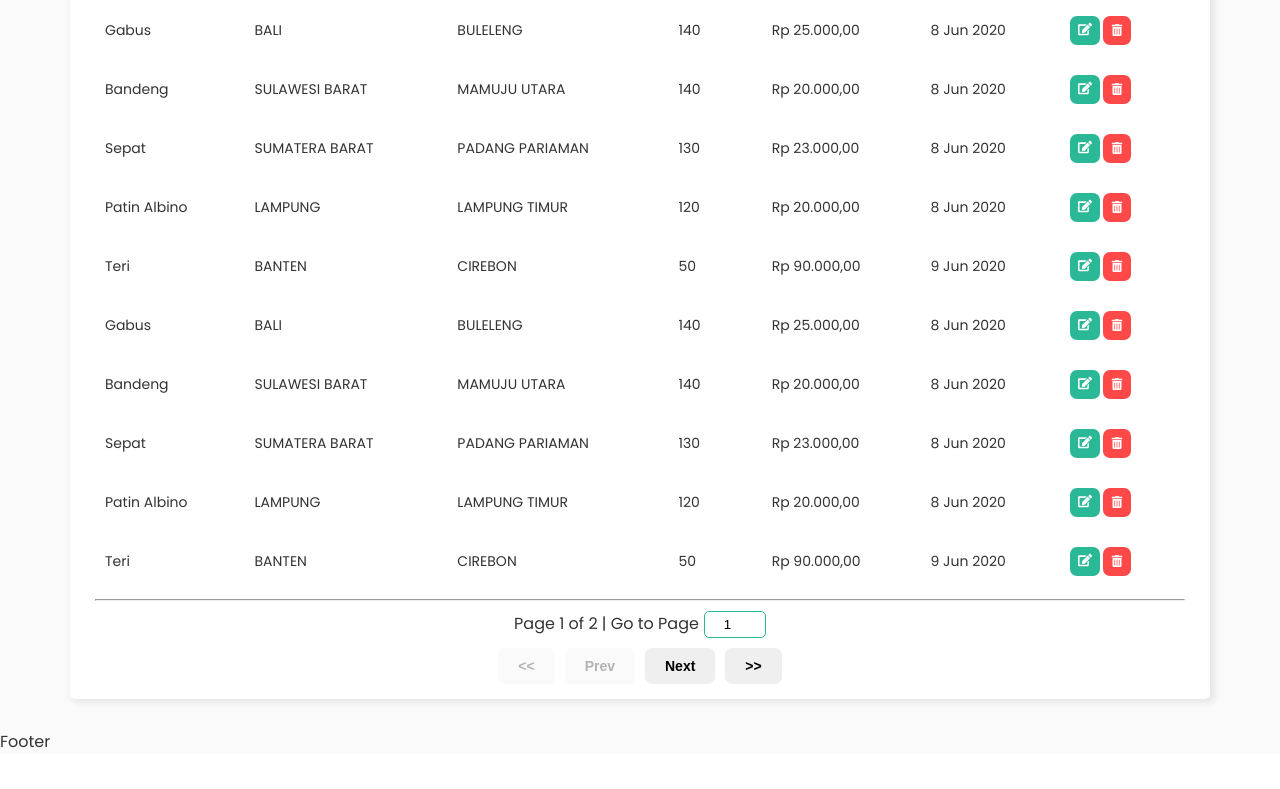
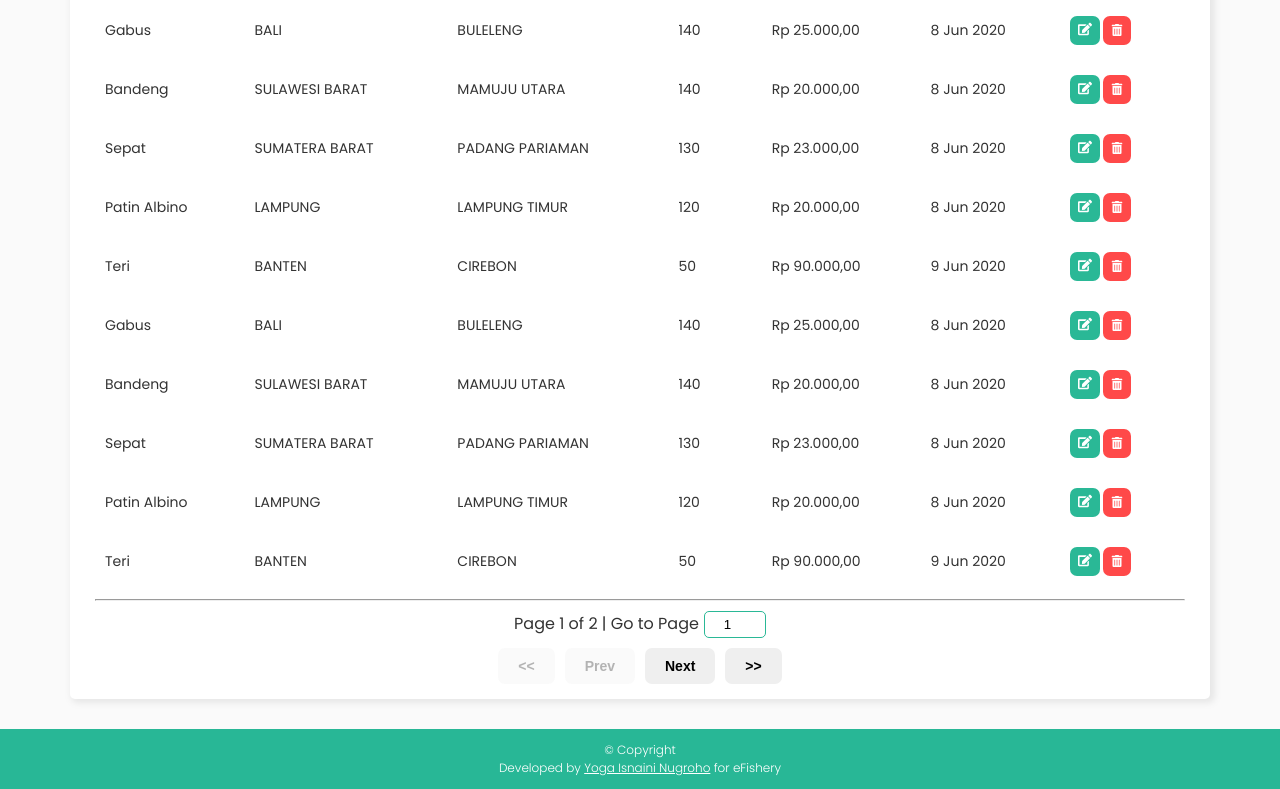
Before and after one commit to yoga-nugroho129/efishery-fe-task, a React (Create React App) app: page / in a window 1280 px wide. Shown: the part 235-1024 px from the top of the page. Before the commit the page ends 989 px from the top, so only its background shows below. Built offline with nearby package versions, Linux system fonts and the light colour scheme.

Commit message:
style:create footer component

```diff
--- a/src/components/Footer.js
+++ b/src/components/Footer.js
@@ -2,9 +2,12 @@ import React from 'react'
 
 const Footer = () => {
   return (
-    <div>
-      Footer
-    </div>
+    <footer>
+      <div className="container">
+        &copy; Copyright <br />
+        Developed by <a href="https://www.linkedin.com/in/yoga-nugroho129/" target="_blank" rel="noopener noreferrer">Yoga Isnaini Nugroho</a> for eFishery
+      </div>
+    </footer>
   )
 }
 
--- a/src/index.scss
+++ b/src/index.scss
@@ -1,4 +1,5 @@
 $main-color: #2ab896;
+$secondary-color: #28b796;
 $red-color: #ff4949;
 $font-color: #333333;
 $shadow: 3px 2px 6px 2px rgba(125, 125, 125, 0.15);
@@ -221,3 +222,18 @@ header {
     margin-right: 5px;
   }
 }
+
+footer {
+  background-color: $secondary-color;
+  color: #ffffff;
+  height: 60px;
+  display: flex;
+  align-items: center;
+  font-weight: 300;
+  font-size: 12px;
+  text-align: center;
+
+  a {
+    color: #ffffff;
+  }
+}
```
